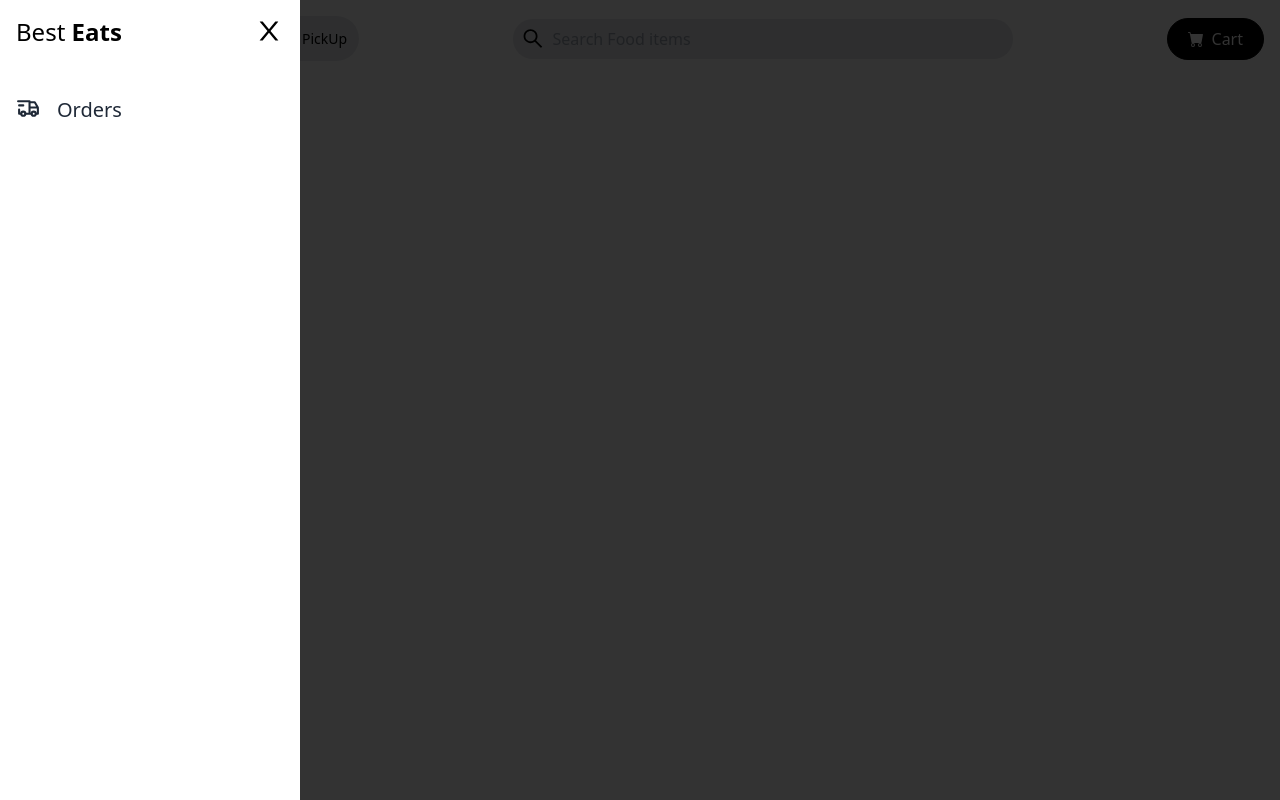
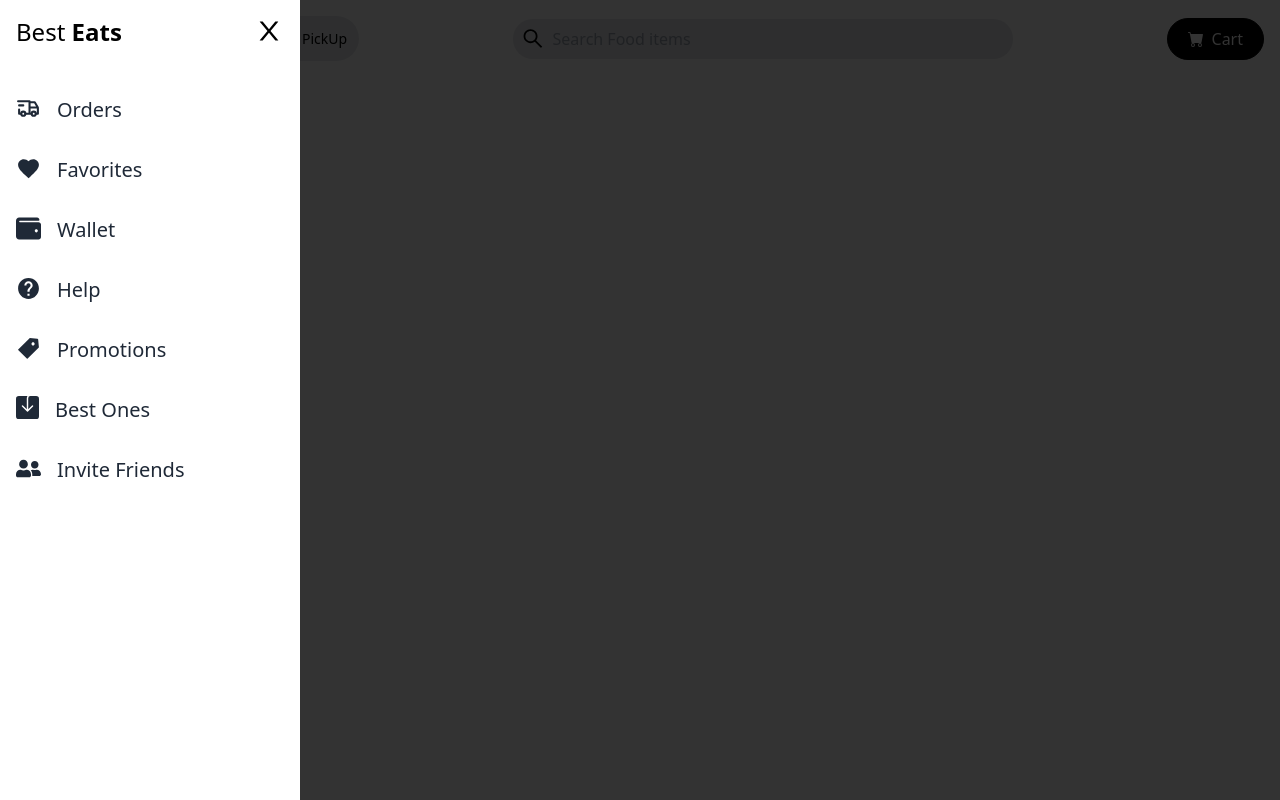
Before and after one commit to jagadeeshpen/Best_Eats, a React (Create React App) app: page / in a window 1280 px wide. Built offline with nearby package versions, Linux system fonts and the light colour scheme.

Commit message:
added all items in side navbar

```diff
--- a/src/components/Navbar.jsx
+++ b/src/components/Navbar.jsx
@@ -1,7 +1,9 @@
 import React from 'react'
-import {AiOutlineClose, AiOutlineMenu, AiOutlineSearch} from 'react-icons/ai'
-import {BsFillCartFill} from 'react-icons/bs'
+import {AiFillTag, AiOutlineClose, AiOutlineMenu, AiOutlineSearch} from 'react-icons/ai'
+import {BsFillCartFill, BsFillSaveFill} from 'react-icons/bs'
 import {TbTruckDelivery} from 'react-icons/tb'
+import {MdFavorite, MdHelp} from 'react-icons/md'
+import {FaWallet, FaUserFriends} from 'react-icons/fa'
 
 const Navbar = () => {
   return (
@@ -42,8 +44,14 @@ const Navbar = () => {
                     Best <span className='font-bold'>Eats</span>
                 </h2>
                 <nav>
-                    <ul className='flex felx-col p-4 text-gray-800'>
+                    <ul className='flex flex-col p-4 text-gray-800'>
                         <li className='text-xl py-4 flex'><TbTruckDelivery size={25} className='mr-4'/>Orders</li>
+                        <li className='text-xl py-4 flex'><MdFavorite size={25} className='mr-4'/>Favorites</li>
+                        <li className='text-xl py-4 flex'><FaWallet size={25} className='mr-4'/>Wallet</li>
+                        <li className='text-xl py-4 flex'><MdHelp size={25} className='mr-4'/>Help</li>
+                        <li className='text-xl py-4 flex'><AiFillTag size={25} className='mr-4'/>Promotions</li>
+                        <li className='text-xl py-4 flex'><BsFillSaveFill size={23} className='mr-4'/>Best Ones</li>
+                        <li className='text-xl py-4 flex'><FaUserFriends size={25} className='mr-4'/>Invite Friends</li>
                     </ul>
                 </nav>
 
```
Also changed, not shown: 1 other file (tests, documents, lock files or other folders).
